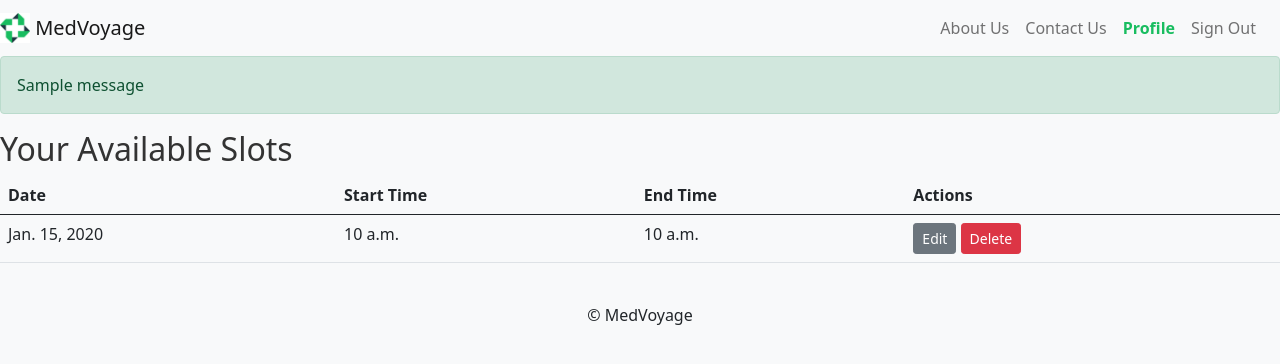
After one commit to kalyancheerla/MedVoyage, a Django app: page /slots/ in a window 1280 px wide. The commit adds this page. Shown: the top 364 px of the page. Run offline with Django 4.2, Linux system fonts and the light colour scheme; a user stored in the database is signed in; tables that the repository leaves empty hold one stand-in row (values such as "Sample post"); one stand-in notice (Sample message) is shown.

Commit message:
Add, Edit and Delete of Doctor Availability Slots

```diff
--- a/src/main/models.py
+++ b/src/main/models.py
@@ -1,6 +1,9 @@
 from django.contrib.auth.models import AbstractUser
 from django.db import models
 from django.utils import timezone
+from django.conf import settings
+from django.core.exceptions import ValidationError
+from django.utils.translation import gettext_lazy as _
 
 # Create your models here.
 class User(AbstractUser):
@@ -41,3 +44,31 @@ class Appointments(models.Model):
 
     def __str__(self):
         return f"Appointment {self.appointment_id} - {self.doctor.user.username} with {self.patient.user.username} on {self.date} at {self.time}"
+
+# class AvailableSlot(models.Model):
+#     doctor = models.ForeignKey(settings.AUTH_USER_MODEL, on_delete=models.CASCADE)
+#     date = models.DateField()
+#     start_time = models.TimeField()
+#     end_time = models.TimeField()
+
+#     def __str__(self):
+#         return f"{self.date} {self.start_time} - {self.end_time}"
+
+class AvailableSlot(models.Model):
+    doctor = models.ForeignKey(settings.AUTH_USER_MODEL, on_delete=models.CASCADE)
+    date = models.DateField()
+    start_time = models.TimeField()
+    end_time = models.TimeField()
+
+    def __str__(self):
+        return f"{self.date} {self.start_time} - {self.end_time}"
+
+    def clean(self):
+        # Custom validation to ensure that the start time is before the end time
+        if self.end_time <= self.start_time:
+            raise ValidationError(_('End time must be after start time.'))
+
+    def save(self, *args, **kwargs):
+        # Call the custom validation method
+        self.clean()
+        super().save(*args, **kwargs)
--- a/src/main/templates/base.html
+++ b/src/main/templates/base.html
@@ -23,6 +23,8 @@
 
     {% include 'footer.html' %}
 
+    {% block javascript %}{% endblock %}
+
     <script src="https://cdn.jsdelivr.net/npm/bootstrap@5.0.2/dist/js/bootstrap.bundle.min.js"
             integrity="sha384-MrcW6ZMFYlzcLA8Nl+NtUVF0sA7MsXsP1UyJoMp4YLEuNSfAP+JcXn/tWtIaxVXM"
             crossorigin="anonymous">
--- a/src/main/templates/doctor_profile.html
+++ b/src/main/templates/doctor_profile.html
@@ -5,8 +5,10 @@
 {% block content %}
 <div class="container mx-auto">
     <h2 class="text-center">Your Information</h2>
-        <div class="form-group col-md-6 mx-auto mt-2 d-flex justify-content-end">
-            <a href="{% url 'update_doctor_info' %}" class="btn btn-link">Edit</a>
+        <div class="d-flex justify-content-center mb-3">
+            <a href="{% url 'update_doctor_info' %}" class="btn btn-outline-secondary mx-1">Edit</a>
+            <a href="{% url 'add_slots' %}" class="btn btn-outline-success mx-1">Add Slots</a>
+            <a href="{% url 'slots_list' %}" class="btn btn-outline-info mx-1">View Slots</a>
         </div>
     <form method="post" action="{% url 'update_doctor_info' %}">
         {% csrf_token %}
--- /dev/null
+++ b/src/main/templates/slots_list.html
@@ -0,0 +1,49 @@
+{% extends 'base.html' %}
+
+{% block content %}
+
+  <!-- Success message display -->
+  {% if messages %}
+    <div class="alert alert-success" role="alert">
+      {% for message in messages %}
+        {{ message }}
+      {% endfor %}
+    </div>
+  {% endif %}
+
+  <h2>Your Available Slots</h2>
+  <table class="table">
+    <thead>
+      <tr>
+        <th>Date</th>
+        <th>Start Time</th>
+        <th>End Time</th>
+        <th>Actions</th>
+      </tr>
+    </thead>
+    <tbody>
+      {% for slot in slots %}
+        <tr>
+          <td>{{ slot.date }}</td>
+          <td>{{ slot.start_time }}</td>
+          <td>{{ slot.end_time }}</td>
+          <td>
+            <!-- Edit -->
+            <a href="{% url 'edit_slot' slot.id %}" class="btn btn-secondary btn-sm">Edit</a>
+            <!-- Delete form -->
+            <form action="{% url 'delete_slot' slot.id %}" method="post" style="display: inline;">
+              {% csrf_token %}
+              <button type="submit" class="btn btn-danger btn-sm" onclick="return confirm('Are you sure you want to delete this slot?');">
+                Delete
+              </button>
+            </form>
+          </td>
+        </tr>
+      {% empty %}
+        <tr>
+          <td colspan="4">No available slots.</td>
+        </tr>
+      {% endfor %}
+    </tbody>
+  </table>
+{% endblock %}
--- a/src/main/urls.py
+++ b/src/main/urls.py
@@ -19,5 +19,8 @@ urlpatterns = [
     path('doctor_profile/', views.doctor_profile, name='doctor_profile'),
     path('doctor_update/', views.update_doctor_info, name='update_doctor_info'),
     path('verification/', views.verification, name='verification'),
-
+    path('add_slots/', views.add_slots, name = 'add_slots'),
+    path('slots/', views.slots_list, name='slots_list'),
+    path('slots/edit/<int:slot_id>/', views.edit_slot, name='edit_slot'),
+    path('slots/delete/<int:slot_id>/', views.delete_slot, name='delete_slot')
 ]
--- a/src/main/views.py
+++ b/src/main/views.py
@@ -1,14 +1,16 @@
-from django.shortcuts import render, redirect
+from django.shortcuts import render, redirect, get_object_or_404
 from django.http import HttpResponseRedirect
-from django.contrib.auth import authenticate, login
+from django.contrib.auth import authenticate, login, logout, get_user_model
 from .forms import SignupForm, LoginForm, ResetPasswordForm, UpdatePatientForm, VerificationForm
-from .forms import UpdateDoctorForm
-from .models import DoctorProfile, PatientProfile
+from .forms import UpdateDoctorForm, TimeSlotForm
+from .models import DoctorProfile, PatientProfile, AvailableSlot
+from django.contrib import messages
 from django.contrib.auth import get_user_model
 from django.contrib.auth import logout
+from django.views.decorators.http import require_POST
+from django.forms import formset_factory
 from .utils.twilio_utils import send_sms_verification_code, check_verification_code
 from django.conf import settings
-
 
 def home(request):
     return render(request, "index.html")
@@ -171,3 +173,54 @@ def update_doctor_info(request):
     else:
        form = UpdateDoctorForm(instance=request.user)
     return render(request, 'update_doctor_info.html')
+
+def add_slots(request):
+    TimeSlotFormSet = formset_factory(TimeSlotForm, extra=1)
+    if request.method == 'POST':
+        formset = TimeSlotFormSet(request.POST)
+        if formset.is_valid():
+            # Iterate over each form in the formset and save the individual forms
+            for form in formset.cleaned_data:
+                # Only proceed if form has data
+                if form:
+                    new_slot = AvailableSlot(
+                        date=form['date'],
+                        start_time=form['start_time'],
+                        end_time=form['end_time'],
+                        doctor=request.user  # Assuming the user is the doctor
+                    )
+                    new_slot.save()
+            messages.success(request, "The available slots have been successfully added.")
+            return redirect('slots_list')
+        else:
+            # If the formset is not valid, render the formset back to the page to display errors
+            return render(request, 'add_slots.html', {'formset': formset})
+    else:
+        # If not a POST request, instantiate an empty formset to render on the page
+        formset = TimeSlotFormSet()
+        return render(request, 'add_slots.html', {'formset': formset})
+
+def success(request):
+    return render(request, 'success.html')
+
+def slots_list(request):
+    slots = AvailableSlot.objects.filter(doctor=request.user).order_by('date', 'start_time')
+    return render(request, 'slots_list.html', {'slots': slots})
+
+def edit_slot(request, slot_id):
+    slot = get_object_or_404(AvailableSlot, id=slot_id)
+    if request.method == 'POST':
+        form = TimeSlotForm(request.POST, instance=slot)
+        if form.is_valid():
+            form.save()
+            return redirect('slots_list')  # Redirect to the slots list page
+    else:
+        form = TimeSlotForm(instance=slot)
+    return render(request, 'edit_slot.html', {'form': form})
+
+@require_POST
+def delete_slot(request, slot_id):
+    slot = get_object_or_404(AvailableSlot, id=slot_id, doctor=request.user)
+    slot.delete()
+    messages.success(request, "The slot has been successfully deleted.")
+    return redirect('slots_list')
```
Also changed, not shown: src/main/forms.py (+25 -1 lines), src/main/templates/add_slots.html (added, +48 -0 lines), src/main/templates/edit_slot.html (added, +12 -0 lines), 1 other file.
